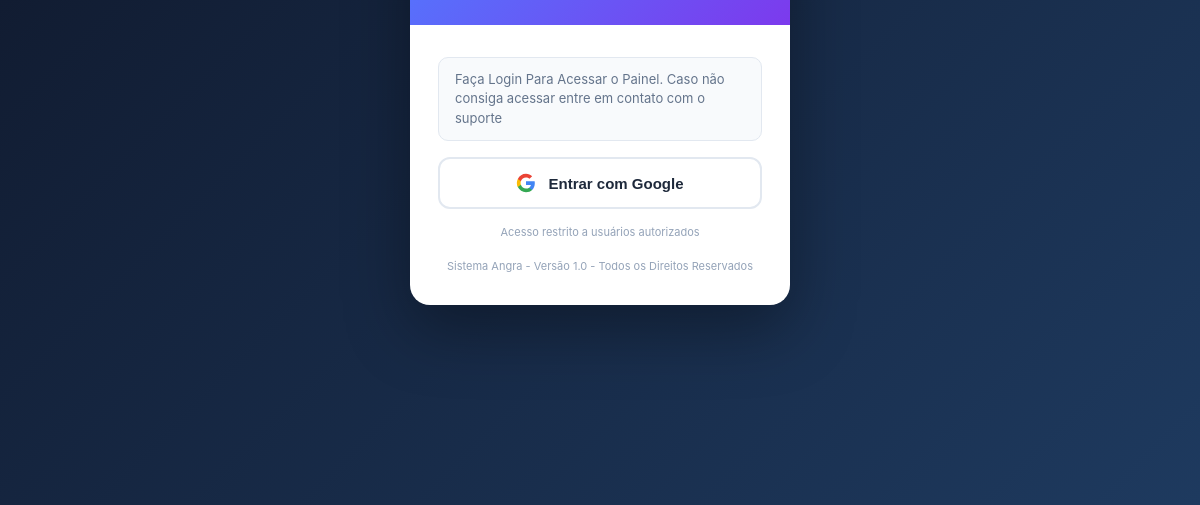
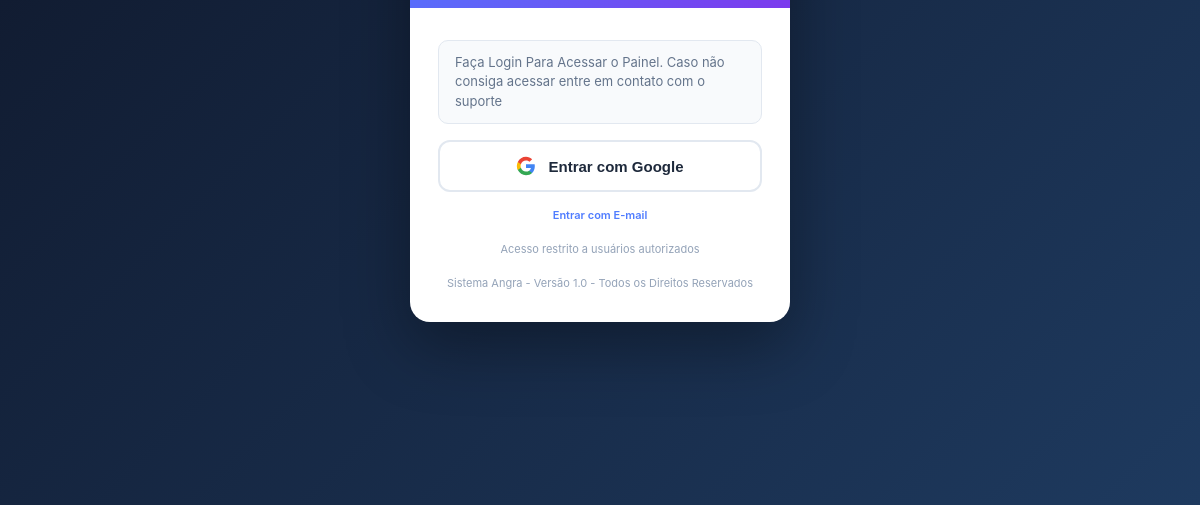
Before and after one commit to Henrthiexxx/angra, an Electron app: page login.html in a window 1200 px wide. Shown: the part 295-800 px from the top of the page. Drawn offline with Linux system fonts and the light colour scheme; no server answers.

Commit message:
Add files via upload

```diff
--- a/login.html
+++ b/login.html
@@ -126,6 +126,7 @@
 </head>
 <body>
 
+
 <div class="card">
   <div class="card-top">
     <div class="logo"></div>
@@ -150,7 +151,11 @@
       </svg>
       Entrar com Google
     </button>
-
+    <p class="footer-note">
+  <a href="login_pc.html" style="color:#4f7cff;text-decoration:none;font-weight:600">
+    Entrar com E-mail
+  </a>
+</p>
     <p class="footer-note">Acesso restrito a usuários autorizados</p>
     <p class="footer-note">Sistema Angra - Versão 1.0 - Todos os Direitos Reservados</p>
 
```
